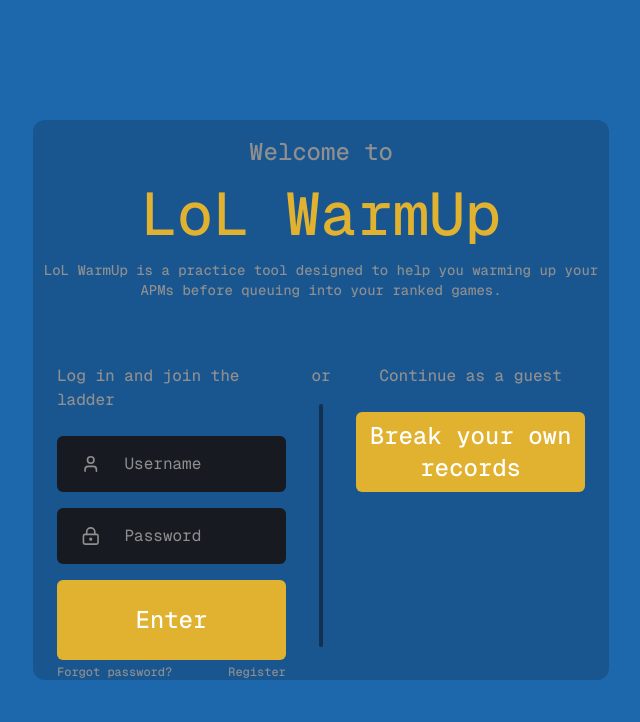
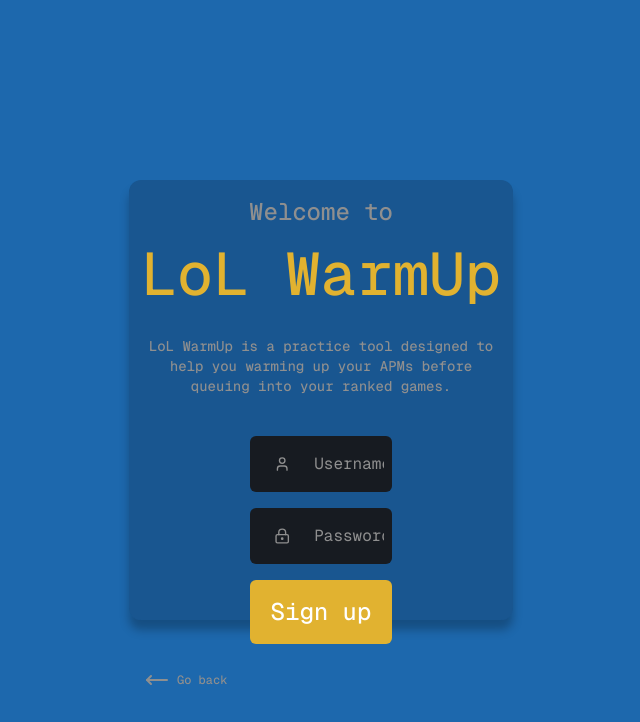
Before and after one commit to RodolpheDupuis/lol-apm-warmup, a Next.js app: page / in a window 1280 px wide. Both pictures are taken after a click on the button "Register". Shown: the top 722 px of the page, without its empty margins (319-959 px from the left). Built offline with nearby package versions, Linux system fonts and the light colour scheme.

Commit message:
adding sign up and game redirection

```diff
--- a/src/app/page.tsx
+++ b/src/app/page.tsx
@@ -33,6 +33,7 @@
           setTime={setTime}
           qClick={qClick}
           setQClick={setQClick}
+          setIsSignedIn={setIsSignedIn}
         />}
         {isSignedIn && <Game
           size={size}
--- a/src/client/components/Navbar.tsx
+++ b/src/client/components/Navbar.tsx
@@ -1,10 +1,10 @@
 'use client'
 
-import { RotateCcw, Settings } from "lucide-react";
+import { RotateCcw, Settings, User } from "lucide-react";
 import { useCallback, useEffect, useState } from "react";
 
 export default function Navbar(
-    { size, setSize, warmUp, setWarmUp, timer, setTimer, score, setScore, time, setTime, qClick, setQClick }:
+    { size, setSize, warmUp, setWarmUp, timer, setTimer, score, setScore, time, setTime, qClick, setQClick, setIsSignedIn }:
     {
         size: string,
         setSize: (size: string) => void,
@@ -17,10 +17,13 @@
         time: number,
         setTime: (time: number) => void,
         qClick: boolean,
-        setQClick: (qClick: boolean) => void
+        setQClick: (qClick: boolean) => void,
+        setIsSignedIn: (isSignedIn: boolean) => void
     }) {
     const [visible, setVisible] = useState<Boolean>(false);
     const [isSettingsOpen, setIsSettingsOpen] = useState<Boolean>(false);
+    const [isUserOpen, setIsUserOpen] = useState<Boolean>(false);
+
     function resetGame() {
         setScore(0);
         setTime(0);
@@ -34,7 +37,23 @@
                 style={{transition: 'box-shadow 300ms ease'}}
             >
                 <div className=" ml-4 font-[family-name:var(--font-geist-mono)]">
-                    Oui
+                    <button onClick={() => setIsUserOpen(!isUserOpen)} className="flex bg-[#052847] rounded-full p-2">
+                        <div className="flex">
+                            <User />
+                        </div>
+                    </button>
+                    {isUserOpen && (
+                        <div className="absolute top-full w-48 bg-[#041e36] divide-gray-600 mt-[0rem] rounded-lg shadow-lg py-1 z-10 cursor-pointer">
+                            <ul className="py-2 text-sm text-gray-700 dark:text-gray-400" aria-labelledby="dropdownLargeButton">
+                                <li>
+                                    <a className="block px-4 py-2 hover:bg-gray-100 dark:hover:bg-[#052847]  dark:hover:text-white">View profile</a>
+                                </li>
+                                <li>
+                                    <a onClick={() => setIsSignedIn(false)} className="block px-4 py-2 hover:bg-gray-100 dark:hover:bg-[#052847]  dark:hover:text-white">Sign out</a>
+                                </li>
+                            </ul>
+                        </div>
+                    )}
                 </div>
                 <div className="font-[family-name:var(--font-geist-mono)] text-xl flex items-center justify-center">
                     <button
@@ -64,21 +83,13 @@
                                     />
                                     <span>Q click mode</span>
                                 </div>
-                                {/* <button
-                                    className="block px-4 py-2 text-sm  hover:bg-[#052847] w-full text-left"
-                                    onClick={() => {
-                                    // Add your settings actions here
-                                    }}
-                                >
-                                    Setting Option 2
-                                </button> */}
                             </div>
                         )}
                     </div>
                 </div>
                 <div className="mr-4 font-[family-name:var(--font-geist-mono)]">
                     <button onClick={() => setVisible(!visible)} id="dropdownNavbarLink" data-dropdown-toggle="dropdownNavbar">Target size</button>
-                    {visible && <div id="dropdownNavbar" className="z-10 font-normal bg-white divide-y divide-gray-100 rounded-lg shadow w-44 dark:bg-[#041e36] dark:divide-gray-600 absolute mt-[3rem] right-0 mr-4">
+                    {visible && <div id="dropdownNavbar" className="z-10 font-normal bg-white divide-y divide-gray-100 rounded-lg shadow w-44 dark:bg-[#041e36] dark:divide-gray-600 absolute mt-[3rem] right-0 mr-4 cursor-pointer">
                         <ul className="py-2 text-sm text-gray-700 dark:text-gray-400" aria-labelledby="dropdownLargeButton">
                         <li>
                             <a onClick={() => setSize('1rem')} className="block px-4 py-2 hover:bg-gray-100 dark:hover:bg-[#052847]  dark:hover:text-white">Small</a>
--- a/src/client/components/SignIn.tsx
+++ b/src/client/components/SignIn.tsx
@@ -1,11 +1,16 @@
 'use client';
 
-import { LockKeyhole, User } from "lucide-react";
+import { LockKeyhole, MoveLeft, User } from "lucide-react";
+import RippleButton from "./ui/RippleButton";
+import { useState } from "react";
 
 export default function SignIn({ setIsSignedIn }: { setIsSignedIn: (isSignedIn: boolean) => void }) {
+    const [isSignIn, setIsSignIn] = useState<boolean>(true);
+
     return (
         <div className="flex flex-col items-center justify-center w-full h-screen">
-            <div className="flex flex-col w-[45%] h-[70%] rounded-xl bg-signBackground">
+            <div id="sign-in-container" className={`flex flex-col ${isSignIn ? 'w-[45%] h-[70%]' : 'w-[30%] h-[55%]'} rounded-xl bg-signBackground shadow-sign transition-all duration-300 ease-in-out`}>
+                {isSignIn && <>
                     <div className="flex flex-col items-center justify-center w-full mt-4">
                         <p className="text-2xl font-medium text-[#8F8F8F] font-[family-name:var(--font-geist-mono)]">Welcome to</p>
                         <p className="text-6xl font-medium text-[#E1B230] font-[family-name:var(--font-geist-mono)] mt-4">LoL WarmUp</p>
@@ -29,10 +34,12 @@
                                 </div>
                             </div>
                             <div className="flex flex-col w-full justify-center mt-4">
-                            <button className="w-full h-20 bg-[#E1B230] text-white rounded-md p-2 text-2xl font-medium font-[family-name:var(--font-geist-mono)]">Enter</button>
+                                <RippleButton onClick={() => setIsSignedIn(true)} className="w-full h-20 bg-[#E1B230] text-white rounded-md p-2 text-2xl font-medium font-[family-name:var(--font-geist-mono)]">
+                                    Enter
+                                </RippleButton>
                                 <div className="flex w-full justify-between mt-1">
                                     <button className="text-xs font-medium text-[#8F8F8F] font-[family-name:var(--font-geist-mono)] hover:text-white">Forgot password?</button>
-                                <button className="text-xs font-medium text-[#8F8F8F] font-[family-name:var(--font-geist-mono)] hover:text-white">Register</button>
+                                    <button onClick={() => setIsSignIn(false)} className="text-xs font-medium text-[#8F8F8F] font-[family-name:var(--font-geist-mono)] hover:text-white">Register</button>
                                 </div>
                             </div>
                         </div>
@@ -42,9 +49,44 @@
                         </div>
                         <div className="flex flex-col w-[45%] p-2 items-center">
                             <div className="text-base font-medium text-[#8F8F8F] font-[family-name:var(--font-geist-mono)]">Continue as a guest</div>
-                        <button className=" mt-6 w-full h-20 bg-[#E1B230] text-white rounded-md p-2 text-2xl font-medium font-[family-name:var(--font-geist-mono)] border-none">Break your own records</button>
+                            <RippleButton onClick={() => setIsSignedIn(true)} className=" mt-6 w-full h-20 bg-[#E1B230] text-white rounded-md p-2 text-2xl font-medium font-[family-name:var(--font-geist-mono)] border-none">
+                                Break your own records
+                            </RippleButton>
                         </div>
                     </div>
+                </>}
+                {!isSignIn && <>
+                    <div className="flex flex-col items-center justify-center w-full mt-4">
+                        <p className="text-2xl font-medium text-[#8F8F8F] font-[family-name:var(--font-geist-mono)]">Welcome to</p>
+                        <p className="text-6xl font-medium text-[#E1B230] font-[family-name:var(--font-geist-mono)] mt-4">LoL WarmUp</p>
+                        <p className="text-sm font-medium text-[#8F8F8F] font-[family-name:var(--font-geist-mono)] text-center mt-4 p-4">LoL WarmUp is a practice tool designed to help you warming up your APMs before queuing into your ranked games.</p>
+                    </div>
+                    <div className="flex justify-center w-full h-full p-4">
+                        <div className="flex flex-col h-full w-[45%] p-2 items-center">
+                            <div className="flex flex-col w-full">
+                                <div className="flex w-full bg-[#171B21] rounded-md p-2 justify-center items-center">
+                                    <User className="w-6 h-6 text-[#8F8F8F] ml-4" />
+                                    <input type="text" id="username" placeholder="Username"
+                                        className="w-full pl-6 py-2 bg-transparent text-[#8F8F8F] focus:outline-none placeholder:text-[#8F8F8F] font-[family-name:var(--font-geist-mono)]"
+                                    />
+                                </div>
+                                <div className="flex w-full bg-[#171B21] rounded-md p-2 mt-4 justify-center items-center">
+                                    <LockKeyhole className="w-6 h-6 text-[#8F8F8F] ml-4" />
+                                    <input type="password" id="password" placeholder="Password"
+                                        className="w-full pl-6 py-2 bg-transparent text-[#8F8F8F] focus:outline-none placeholder:text-[#8F8F8F] font-[family-name:var(--font-geist-mono)]"
+                                    />
+                                </div>
+                                <RippleButton className="w-full h-16 mt-4 bg-[#E1B230] text-white rounded-md p-2 text-2xl font-medium font-[family-name:var(--font-geist-mono)]">
+                                    Sign up
+                                </RippleButton>
+                            </div>
+                        </div>
+                    </div>
+                    <div className="flex justify-start w-full mb-4">
+                        <MoveLeft id="back-button-icon" className="w-6 h-6 text-[#8F8F8F] ml-4" />
+                        <button onClick={() => setIsSignIn(true)} className="text-xs font-medium text-[#8F8F8F] font-[family-name:var(--font-geist-mono)] hover:text-white ml-2">Go back</button>
+                    </div>
+                </>}
             </div>
         </div>
     )
--- /dev/null
+++ b/src/client/components/ui/RippleButton.tsx
@@ -0,0 +1,62 @@
+'use client';
+
+import { useState, useLayoutEffect } from 'react';
+
+interface RippleButtonProps {
+    children: React.ReactNode;
+    className?: string;
+    onClick?: () => void;
+}
+
+export default function RippleButton({ children, className = '', onClick }: RippleButtonProps) {
+    const [ripples, setRipples] = useState<{ x: number, y: number, id: number }[]>([]);
+
+    useLayoutEffect(() => {
+        const timeouts = ripples.map((ripple) => {
+            return setTimeout(() => {
+                setRipples((prevRipples) =>
+                    prevRipples.filter((r) => r.id !== ripple.id)
+                );
+            }, 1000);
+        });
+
+        return () => {
+            timeouts.forEach((timeout) => clearTimeout(timeout));
+        };
+    }, [ripples]);
+
+    const handleClick = (e: React.MouseEvent<HTMLButtonElement>) => {
+        const button = e.currentTarget;
+        const rect = button.getBoundingClientRect();
+        const x = e.clientX - rect.left;
+        const y = e.clientY - rect.top;
+
+        setRipples([...ripples, { x, y, id: Date.now() }]);
+
+        if (onClick) {
+            onClick();
+        }
+    };
+
+    return (
+        <button
+            className={`relative overflow-hidden ${className}`}
+            onClick={handleClick}
+        >
+            {ripples.map((ripple) => (
+                <span
+                    key={ripple.id}
+                    className="absolute bg-ripple rounded-full animate-ripple"
+                    style={{
+                        left: ripple.x,
+                        top: ripple.y,
+                        transform: 'translate(-50%, -50%)',
+                        width: '200px',
+                        height: '200px',
+                    }}
+                />
+            ))}
+            {children}
+        </button>
+    );
+}
--- a/tailwind.config.ts
+++ b/tailwind.config.ts
@@ -13,10 +13,21 @@
         background: "var(--background)",
         foreground: "var(--foreground)",
         signBackground: "rgba(16, 49, 82, 0.32)",
+        ripple: "rgba(163, 131, 41, 0.8)"
       },
       boxShadow: {
-        'nav': '0px 11px 15px -10px rgba(125,125,125,0.15)'
-      }
+        'nav': '0px 11px 15px -10px rgba(125,125,125,0.15)',
+        'sign': '0px 10px 10px 0px rgba(0, 0, 0, 0.25)'
+      },
+      keyframes: {
+        ripple: {
+            '0%': { transform: 'translate(-50%, -50%) scale(0)', opacity: '0.4' },
+            '100%': { transform: 'translate(-50%, -50%) scale(2)', opacity: '0' },
+        },
+    },
+    animation: {
+        ripple: 'ripple 1s ease-out forwards',
+      },
     },
   },
   plugins: [],
```
Lines whose indentation alone changed are shown as unchanged.
